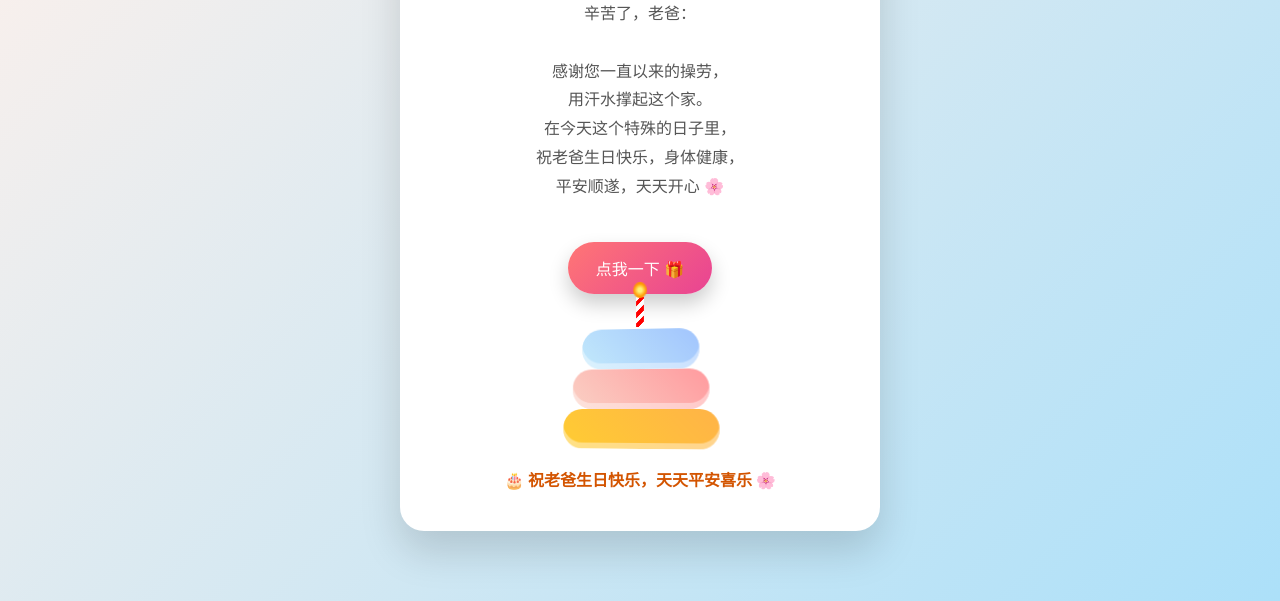
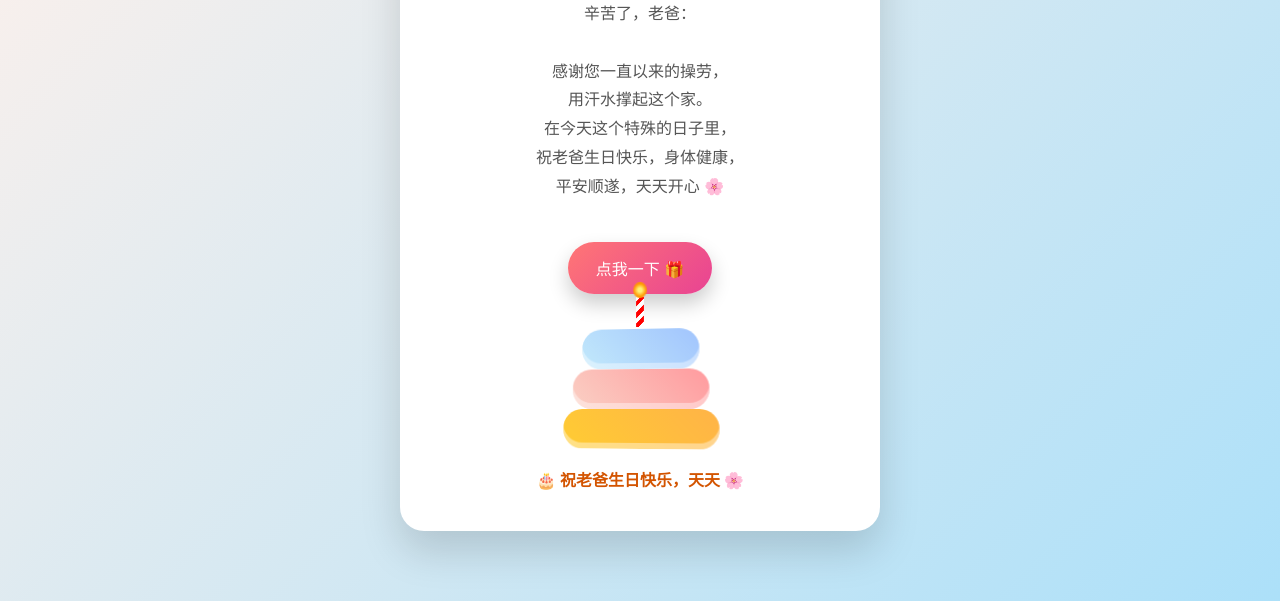
Before and after one commit to GYXdsb/birthday, a plain HTML site: page index.html in a window 1280 px wide. Both pictures are taken after a click on the button "点我一下 🎁". Shown: the part 199-800 px from the top of the page. Drawn offline with Linux system fonts and the light colour scheme.

Commit message:
Shorten birthday message for clarity

```diff
--- a/index.html
+++ b/index.html
@@ -170,7 +170,7 @@
       </div>
 
       <div class="blessing">
-        🎂 祝老爸生日快乐，天天平安喜乐 🌸
+        🎂 祝老爸生日快乐，天天 🌸
       </div>
     </div>
   </div>
```
